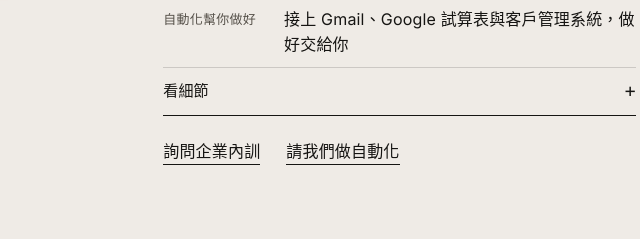
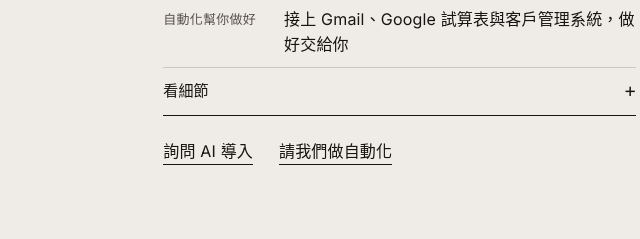
Before and after one commit to youfun88/shiptolive, a plain HTML site: page zh/index.html in a window 1280 px wide. Shown: the part 3722-3961 px from the top of the page, 588-1228 px from the left. Drawn offline with Linux system fonts and the light colour scheme.

Commit message:
Contact form: AI 導入 option no longer mentions 員工培訓; matching link in the AI section (zh + en)
Co-Authored-By: Claude Fable 5.1 <noreply@anthropic.com>
Claude-Session: https://claude.ai/code/session_01Xw6qwEto4eZG9LtL3i7zsG

```diff
--- a/zh/index.html
+++ b/zh/index.html
@@ -290,7 +290,7 @@
           </dl>
         </details>
         <div class="after">
-          <a class="tlink" href="#contact" data-topic="AI 導入・員工培訓">詢問企業內訓</a>
+          <a class="tlink" href="#contact" data-topic="AI 導入">詢問 AI 導入</a>
           <a class="tlink" href="#contact" data-topic="AI 自動化代建">請我們做自動化</a>
         </div>
       </div>
@@ -438,7 +438,7 @@
           <option value="免費 AI 能見度檢測">免費檢查：AI 有沒有提到你</option>
           <option value="科技行銷（Google／AI 搜尋曝光）">科技行銷（Google／AI 搜尋曝光）</option>
           <option value="軟體或 App 開發">軟體或 App 開發</option>
-          <option value="AI 導入・員工培訓">AI 導入・員工培訓</option>
+          <option value="AI 導入">AI 導入</option>
           <option value="AI 自動化代建">AI 自動化幫你做好</option>
           <option value="還不確定" selected>還不確定</option>
         </select>
```
Also changed, not shown: index.html (+2 -2 lines).
